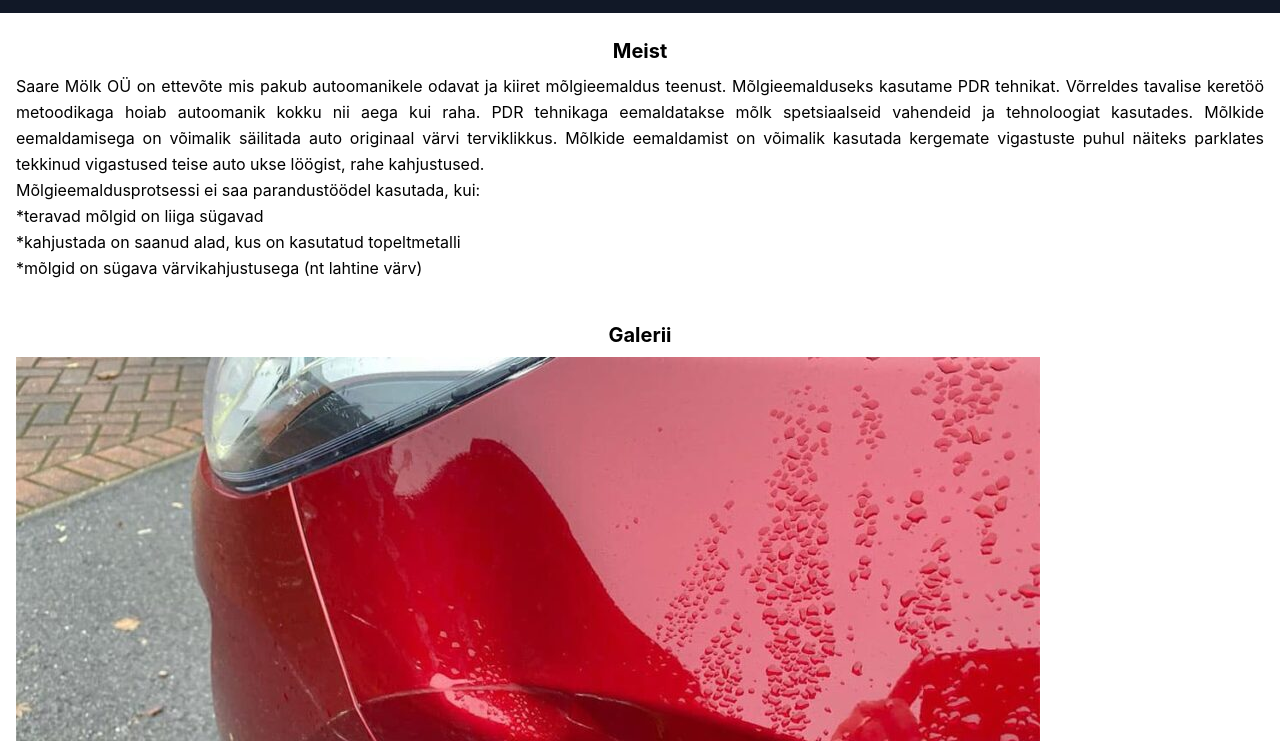
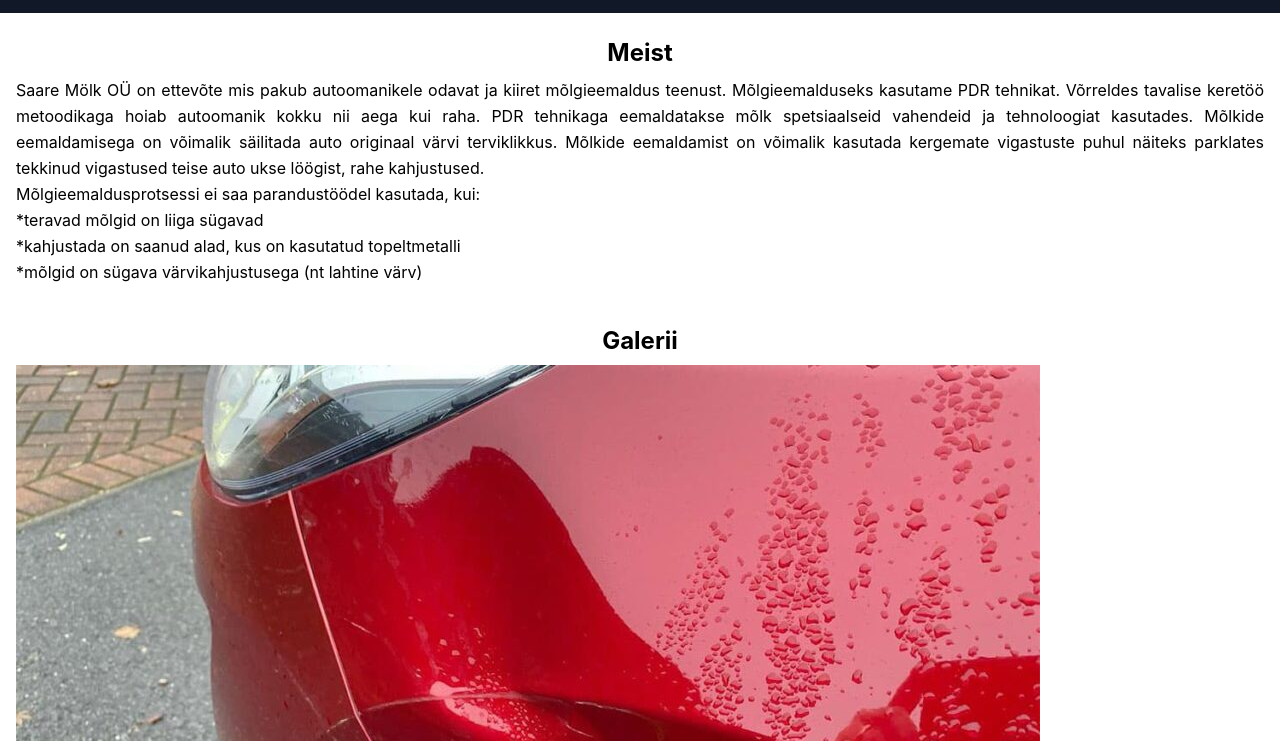
Before and after one commit to udekas/SaareMolk, a website: page src/index.html in a window 1280 px wide. Shown: the part 59-800 px from the top of the page. Drawn offline with nearby package versions, Linux system fonts and the light colour scheme.

Commit message:
viimased lihvid

```diff
--- a/src/index.html
+++ b/src/index.html
@@ -47,8 +47,8 @@
   </section>
   <a name="Meist"></a>
   <section #Meist >
-    <div class="container mx-auto p-4 text-justify mt-20">
-      <h1 class="flex justify-center py-2 font-bold text-xl">Meist</h1>
+    <div class="container lg:mx-auto p-4 text-justify mt-20">
+      <h1 class="flex justify-center py-2 font-bold text-2xl">Meist</h1>
       <p class="leading-relaxed">
         Saare Mölk OÜ on ettevõte mis pakub autoomanikele odavat ja kiiret mõlgieemaldus teenust. Mõlgieemalduseks kasutame PDR tehnikat. Võrreldes tavalise keretöö metoodikaga hoiab autoomanik kokku nii aega kui raha. PDR tehnikaga eemaldatakse mõlk spetsiaalseid vahendeid ja tehnoloogiat kasutades. Mõlkide eemaldamisega on võimalik säilitada auto originaal värvi terviklikkus.
         Mõlkide eemaldamist on võimalik kasutada kergemate vigastuste puhul näiteks parklates tekkinud vigastused teise auto ukse löögist, rahe kahjustused.
@@ -62,7 +62,7 @@
 <a name="Galerii"></a>
   <section #Galerii >
   <div class="container justify-center mx-auto p-4 text-justify mt-20">
-    <h2 class="flex justify-center py-2 font-bold text-xl" >Galerii</h2>
+    <h2 class="flex justify-center py-2 font-bold text-2xl" >Galerii</h2>
     <img src="assets/mobile-dent-repair-before-after-03-1024x1024.jpg" alt="picture">
     <span class="hidden" id="more-pictures">
         <img src="assets/suv-paintless-dent-repair-before-and-after-1.jpg" alt="picture">
@@ -97,10 +97,10 @@
   <a name="PDR"></a>
   <section #PDR >
   <div class="container mx-auto p-4 text-justify mt-20">
-    <h3 class="flex justify-center py-2 font-bold text-xl" >PDR Tehnoloogia</h3>
+    <h3 class="flex justify-center py-2 font-bold text-2xl" >PDR Tehnoloogia</h3>
   </div>
   <div class="container mx-auto p-4 text-justify mt-20">
-  <p1 class="leading-relaxed">PDR (Paintless Dent Repair) on autokere remondi meetod, mis võimaldab eemaldada väiksemaid mõlke ilma värvi kahjustamata. Protsess hõlmab spetsiaalsete tööriistade kasutamist, et õrnalt masseerida mõlki väljapoole, taastades selle algse kuju. See on kiire, taskukohane ja keskkonnasõbralik viis autokere remondiks.</p1>
+  <p1 class="leading-relaxed text-xl">PDR (Paintless Dent Repair) on autokere remondi meetod, mis võimaldab eemaldada väiksemaid mõlke ilma värvi kahjustamata. Protsess hõlmab spetsiaalsete tööriistade kasutamist, et õrnalt masseerida mõlki väljapoole, taastades selle algse kuju. See on kiire, taskukohane ja keskkonnasõbralik viis autokere remondiks.</p1>
   </div>
   </section>
   <a name="Contact"></a>
```
